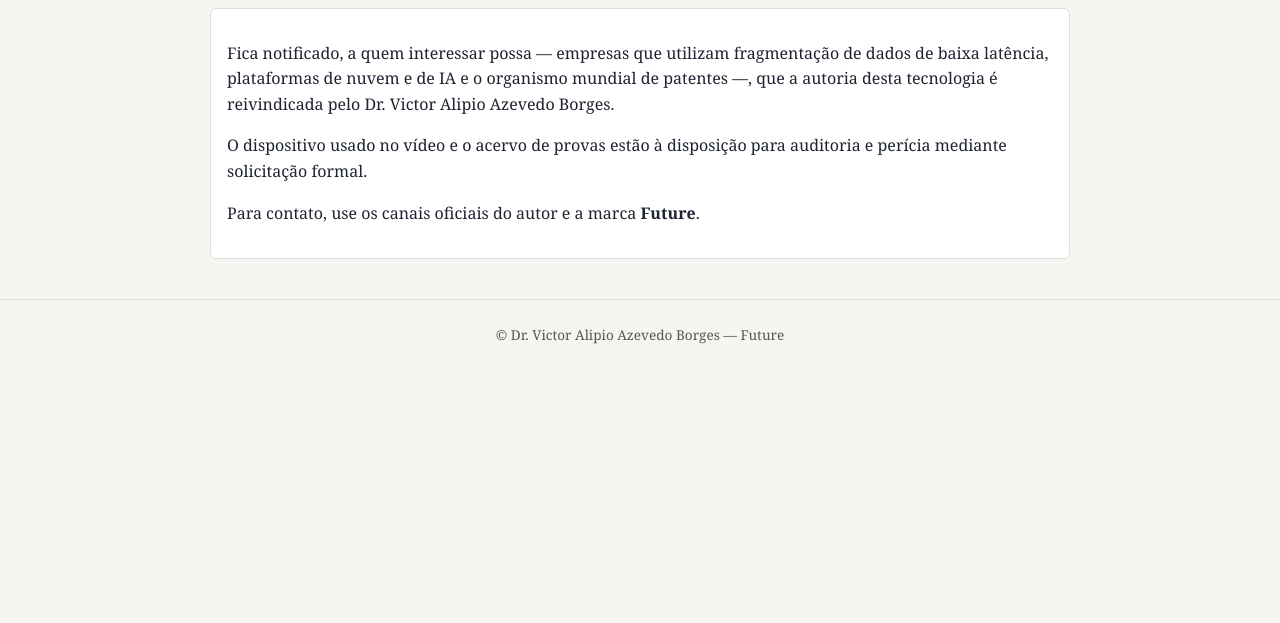
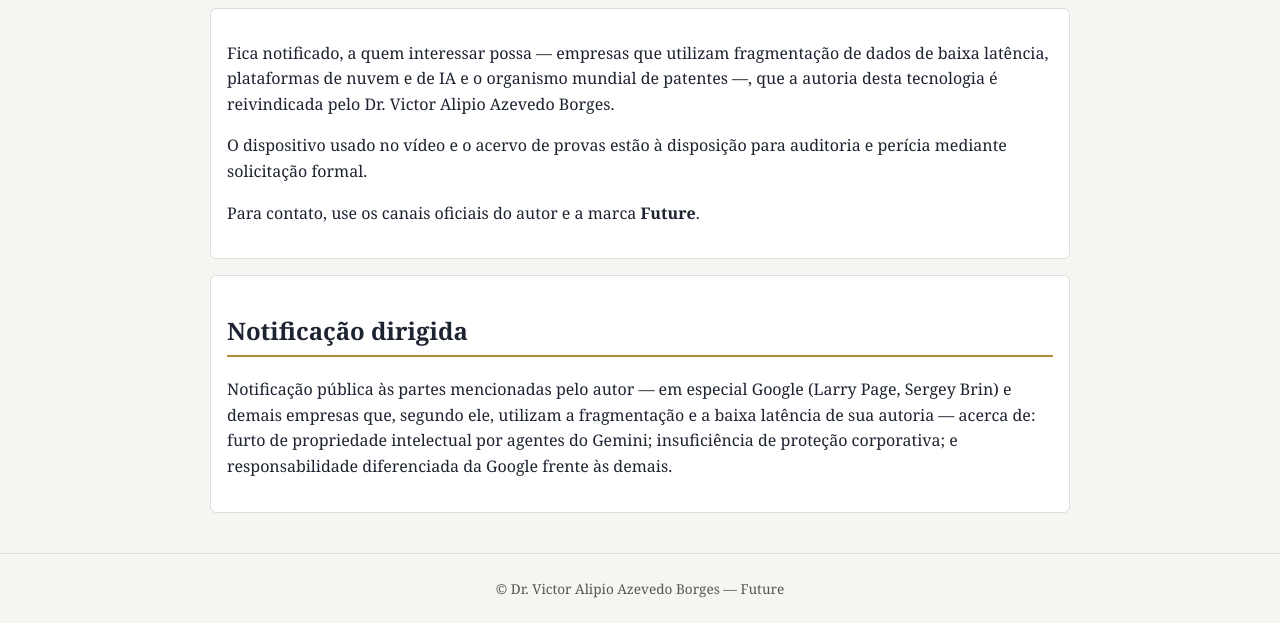
Before and after one commit to victoralipioazevedoborges-ops/future-autoria, a plain HTML site: page contato.html in a window 1280 px wide. Shown: the part 204-827 px from the top of the page. Before the commit the page ends 800 px from the top, so only its background shows below. Drawn offline with Linux system fonts and the light colour scheme.

Commit message:
Atualiza notificação pública dirigida à Google e demais

```diff
--- a/contato.html
+++ b/contato.html
@@ -1,3 +1,6 @@
 <!doctype html><html lang="pt-BR"><head><meta charset="utf-8"><meta name="viewport" content="width=device-width,initial-scale=1"><title>Contato e notificação — Future · Dr. Victor Alipio Azevedo Borges</title><link rel="stylesheet" href="style.css"></head><body><header><h1>FUTURE — Declaração de Autoria</h1><nav><a href="index.html">Início</a><a href="tecnologias.html">Tecnologias</a><a href="linha-do-tempo.html">Linha do tempo</a><a href="video.html">Vídeo e transcrição</a><a href="provas.html">Provas e registros</a><a href="contato.html">Contato/Notificação</a></nav></header><main><h2>Contato e notificação</h2><div class="card"><p>Fica notificado, a quem interessar possa — empresas que utilizam fragmentação de dados de baixa latência, plataformas de nuvem e de IA e o organismo mundial de patentes —, que a autoria desta tecnologia é reivindicada pelo Dr. Victor Alipio Azevedo Borges.</p>
 <p>O dispositivo usado no vídeo e o acervo de provas estão à disposição para auditoria e perícia mediante solicitação formal.</p>
-<p>Para contato, use os canais oficiais do autor e a marca <strong>Future</strong>.</p></div></main><footer>© Dr. Victor Alipio Azevedo Borges — Future</footer></body></html>
+<p>Para contato, use os canais oficiais do autor e a marca <strong>Future</strong>.</p></div><div class="card"><h2>Notificação dirigida</h2>
+<p>Notificação pública às partes mencionadas pelo autor — em especial Google (Larry Page, Sergey Brin) e demais empresas que, segundo ele, utilizam a fragmentação e a baixa latência de sua autoria — acerca de: furto de propriedade intelectual por agentes do Gemini; insuficiência de proteção corporativa; e responsabilidade diferenciada da Google frente às demais.</p>
+</div>
+</main><footer>© Dr. Victor Alipio Azevedo Borges — Future</footer></body></html>
```
